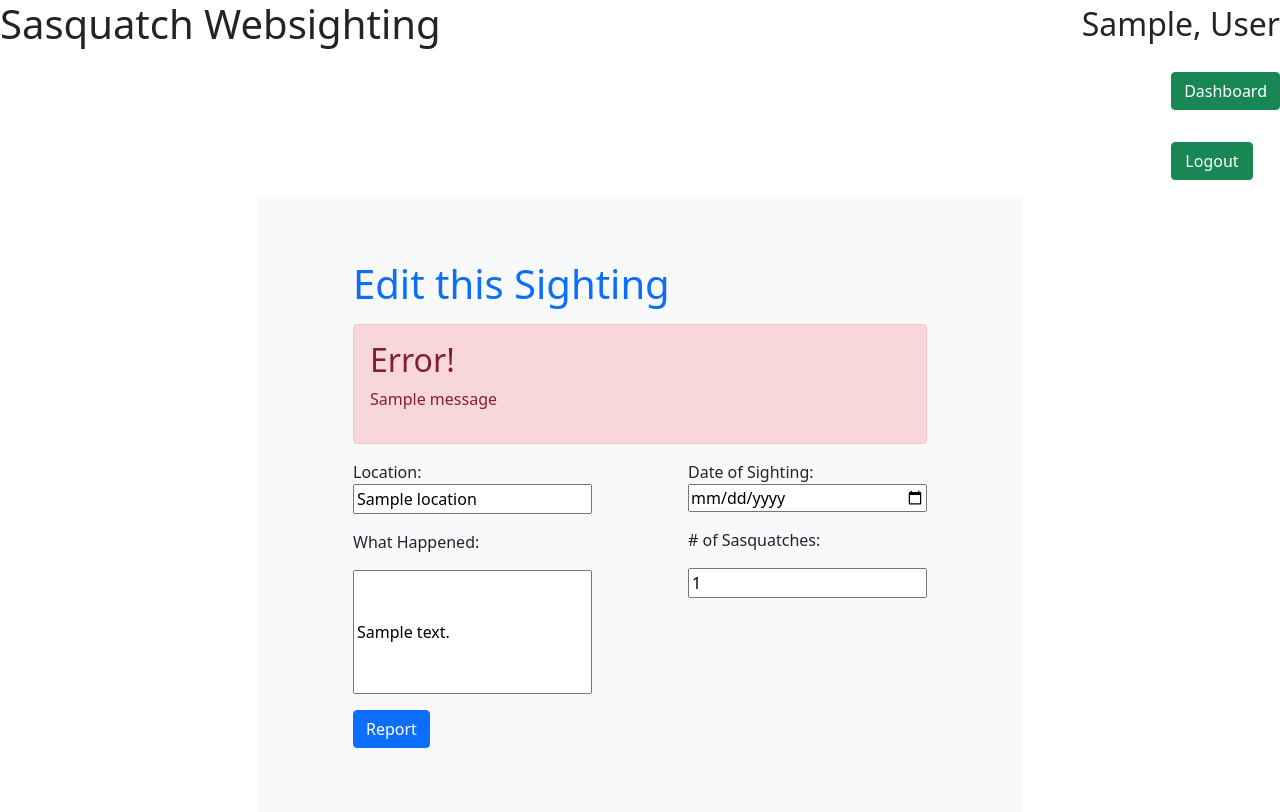
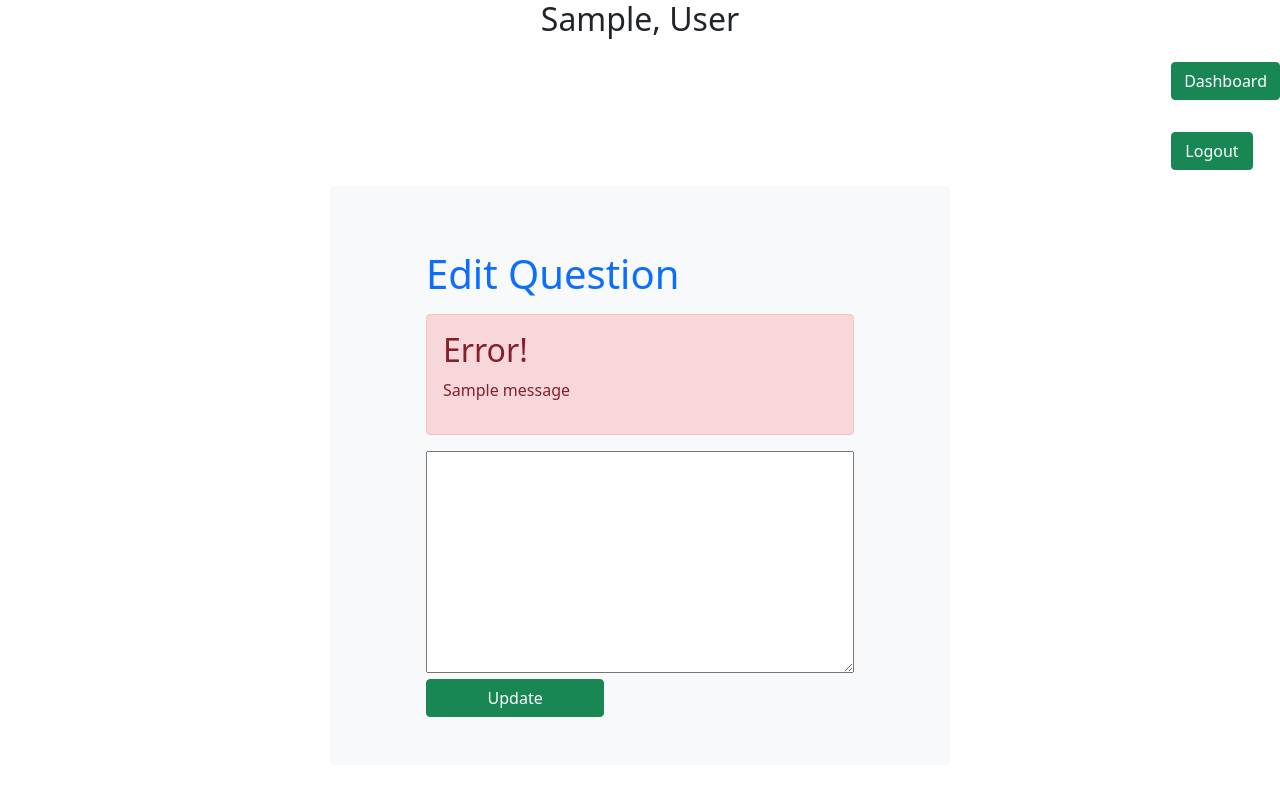
Before and after one commit to Jay-clyh-Lee/MentalHealthAwareness, a Flask app: template flask_app/templates/edit.html in a window 1280 px wide. After the commit the page ends 717 px from the top, so only its background shows below. Run offline with Flask 2, Linux system fonts and the light colour scheme; the template is opened without the code that fills it: most values are stand-ins (such as "Sample title", 1, 10 or a date in 2020); one stand-in notice (Sample message) is shown.

Commit message:
question module

```diff
--- a/flask_app/controllers/users.py
+++ b/flask_app/controllers/users.py
@@ -1,5 +1,5 @@
 from flask import render_template, request, session, redirect, flash
-from flask_app.models import user, test
+from flask_app.models import user, test, question
 from flask_app import app
 from flask_bcrypt import Bcrypt
 
@@ -54,4 +54,4 @@ def dashboard():
     data = {
         "id": session["user_id"]
     }
-    return render_template("dashboard.html", logged_in_user = user.User.get_by_id(data), all_tests = test.Test.get_tests_by_user_id(data))
+    return render_template("dashboard.html", logged_in_user = user.User.get_by_id(data), all_tests = test.Test.get_tests_by_user_id(data), all_questions = question.Question.get_questions_by_user_id(data))
--- a/flask_app/models/test.py
+++ b/flask_app/models/test.py
@@ -105,7 +105,6 @@ class Test:
         query = "DELETE FROM tests WHERE id = %(id)s;"
         return connectToMySQL(cls.db).query_db(query,data)
 
-
     # Static
     # not needed since users must choose 1 out of 3 options for each condition
     @staticmethod
--- a/flask_app/models/user.py
+++ b/flask_app/models/user.py
@@ -47,7 +47,6 @@ class User:
             return False
         return cls(results[0])
 
-
     # VALIDATION
     @staticmethod
     def validate_registration(data):
--- a/flask_app/templates/edit.html
+++ b/flask_app/templates/edit.html
@@ -6,12 +6,11 @@
     <meta name="viewport" content="width=device-width, initial-scale=1.0">
     <link href="https://cdn.jsdelivr.net/npm/bootstrap@5.1.0/dist/css/bootstrap.min.css" rel="stylesheet"
         integrity="sha384-KyZXEAg3QhqLMpG8r+8fhAXLRk2vvoC2f3B09zVXn8CA5QIVfZOJ3BCsw2P0p/We" crossorigin="anonymous">
-    <title>Sasquatch Websighting</title>
+    <title>question</title>
 </head>
 <body class="d-flex flex-column mx-auto">
     <header>
-        <div class="d-flex justify-content-between align-items-center">
-            <h1>Sasquatch Websighting</h1>
+        <div class="d-flex justify-content-around align-items-center">
             <h2 class="text-center">{{logged_in_user.first_name}}, {{logged_in_user.last_name}}</h2>
         </div>
         <div style="float:right" class="d-flex flex-column">
@@ -19,10 +18,10 @@
             <a href="/logout" class="col-9 my-3 btn btn-success ">Logout</a>
         </div>
     </header>
-    <form action="/sasquatches/update/{{sasquatch.id}}" method="post" class="mx-auto bg-light rounded p-5">
-        <h1 class="mx-5 my-3 text-primary">Edit this Sighting</h1>
+    <form action="/questions/update/{{question.id}}" method="post" class="mx-auto bg-light rounded p-5">
+        <h1 class="mx-5 my-3 text-primary">Edit Question</h1>
         <div class="mx-5 my-3 text-danger">
-            {% with messages = get_flashed_messages(category_filter=['sasquatch']) %}
+            {% with messages = get_flashed_messages(category_filter=['question']) %}
                 {% if messages %}
                 <div class="alert alert-danger" role="alert">
                     <h2>Error!</h2>
@@ -34,27 +33,12 @@
             {% endwith %}
         </div>
         <div class="d-flex">
-            <div id="left-panel">
-                <div class="d-flex flex-column mx-5">
-                    <label for="location">Location:</label>
-                    <input type="text" name="location" value="{{sasquatch.location}}">
-                </div>
-                <div class="d-flex flex-column mx-5">
-                    <label class="my-3" for="description">What Happened:</label>
-                    <input type="text" name="description" value="{{sasquatch.description}}" class="py-5">
-                </div>
-            </div>
-            <div id="right-panel">
-                <div class="d-flex flex-column mx-5">
-                    <label for="date_sighted">Date of Sighting:</label>
-                    <input type="date" name="date_sighted" value="{{sasquatch.date_sighted}}">
-                </div>
-                <div class="d-flex flex-column mx-5">
-                    <label class="my-3" for="count"># of Sasquatches:</label>
-                    <input type="number" name="count" value="{{sasquatch.count}}">
-                </div>
+            <div class="d-flex flex-column mx-5">
+                <label for="question">
+                    <textarea name="question" id="question" cols="44" rows="9" value="question"></textarea>
+                </label>
+                <input type="submit" value="Update" class="btn btn-success col-5 text-center">
             </div>
         </div>
-        <input type="submit" value="Report" class="mx-5 my-3 btn btn-primary ">
     </form>
 </body>
--- a/flask_app/templates/new.html
+++ b/flask_app/templates/new.html
@@ -10,7 +10,7 @@
 </head>
 <body class="d-flex flex-column mx-auto">
     <header>
-        <div class="d-flex justify-content-between align-items-center">
+        <div class="d-flex justify-content-around align-items-center">
             <h2 class="text-center">{{logged_in_user.first_name}}, {{logged_in_user.last_name}}</h2>
             <div>
                 <a href="/dashboard" class="my-3 btn btn-success ">Dashboard</a>
--- a/flask_app/templates/show.html
+++ b/flask_app/templates/show.html
@@ -16,7 +16,7 @@
 </head>
 <body class="d-flex flex-column mx-auto">
     <header>
-        <div class="d-flex justify-content-between align-items-center">
+        <div class="d-flex justify-content-around align-items-center">
             <h2 class="text-center">Test taker: {{logged_in_user.first_name}}, {{logged_in_user.last_name}}</h2>
         </div>
         <div style="float:right" class="d-flex flex-column">
```
Also changed, not shown: flask_app/controllers/questions.py (added, +38 -0 lines), flask_app/models/question.py (added, +72 -0 lines), flask_app/templates/dashboard.html (+29 -4 lines).
